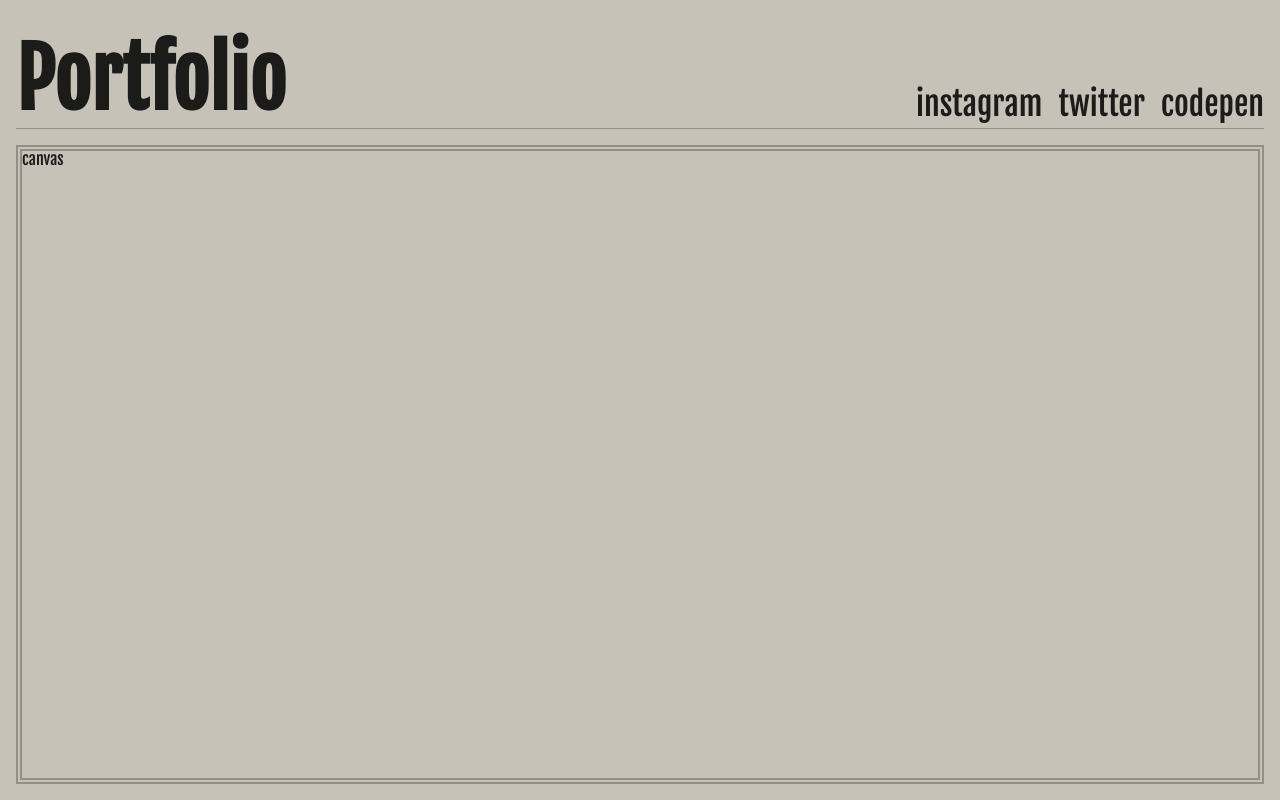
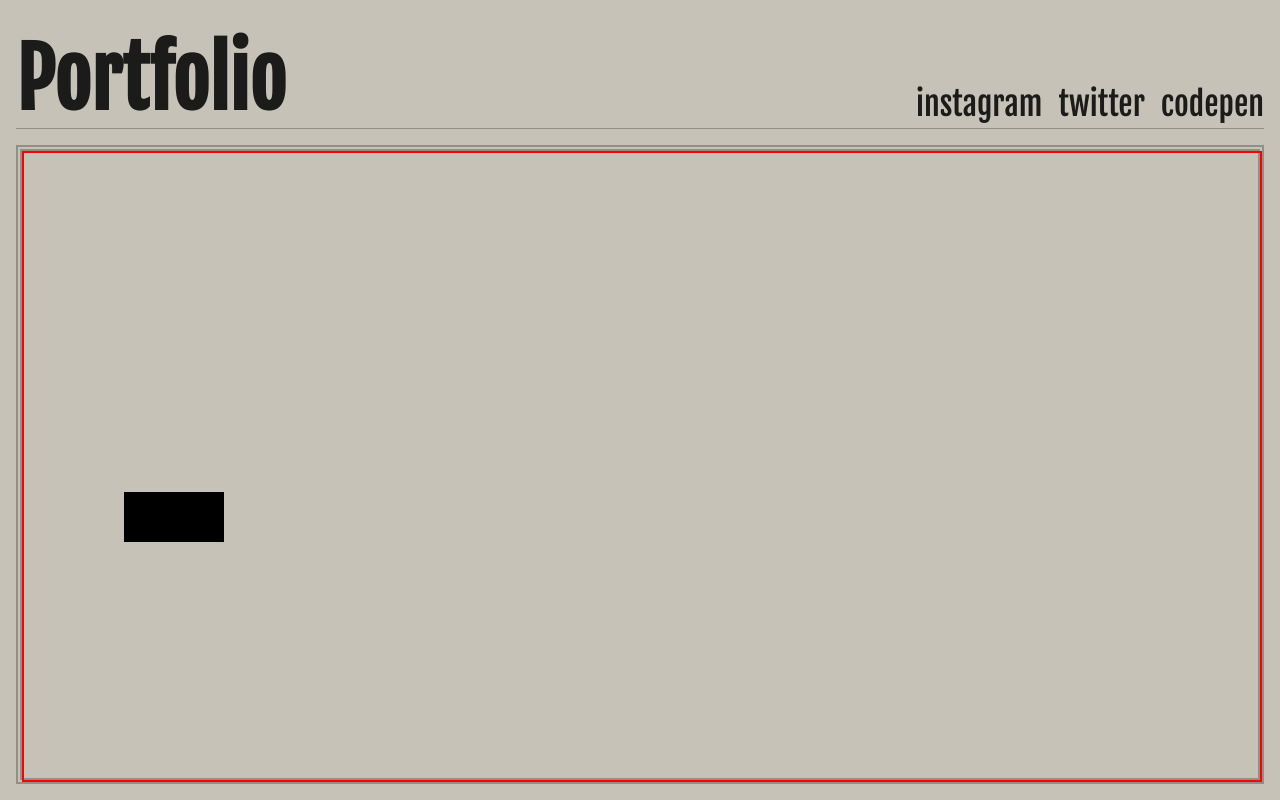
Before and after one commit to hyojinLee-git/react-vite-canvas, a React app: page / in a window 1280 px wide. Shown: the top 800 px of the page. Built offline with nearby package versions, Linux system fonts and the light colour scheme; the HTML template or start-up script is replaced by a standard one.

Commit message:
feat: add Nudake component

```diff
--- a/src/App.jsx
+++ b/src/App.jsx
@@ -1,4 +1,5 @@
 import ArrowImg from "./assets/arrow.svg";
+import Nudake from "./containers/Nudake";
 
 function App() {
     return (
@@ -14,7 +15,9 @@ function App() {
                         </ul>
                     </header>
                     <main>
-                        <div>canvas</div>
+                        <div>
+                            <Nudake />
+                        </div>
                     </main>
                 </section>
                 <section className="section-2">What is Lorem ipsum?</section>
--- /dev/null
+++ b/src/containers/Nudake/index.jsx
@@ -0,0 +1,46 @@
+import { useEffect, useRef } from "react";
+import "./style.css";
+
+const Nudake = () => {
+    const canvasRef = useRef(null);
+    useEffect(() => {
+        const canvas = canvasRef.current;
+        const canvasParent = canvas.parentNode;
+        const ctx = canvas.getContext("2d");
+
+        let canvasWidth, canvasHeight;
+
+        function resize() {
+            canvasWidth = canvasParent.clientWidth;
+            canvasHeight = canvasParent.clientHeight;
+            canvas.style.width = canvasWidth + "px";
+            canvas.style.hegith = canvasHeight + "px";
+            canvas.width = canvasWidth;
+            canvas.hegith = canvasHeight;
+        }
+
+        let frameId;
+
+        function frame() {
+            frameId = requestAnimationFrame(frame);
+
+            ctx.fillRect(100, 100, 100, 100);
+        }
+
+        window.addEventListener("resize", resize);
+        resize();
+        requestAnimationFrame(frame);
+
+        return () => {
+            window.removeEventListener("resize", resize);
+            cancelAnimationFrame(frameId);
+        };
+    }, []);
+    return (
+        <div className="nudake">
+            <canvas ref={canvasRef} />
+        </div>
+    );
+};
+
+export default Nudake;
--- /dev/null
+++ b/src/containers/Nudake/style.css
@@ -0,0 +1,13 @@
+.nudake {
+    width: 100%;
+    height: 100%;
+    display: flex;
+    justify-content: center;
+    align-items: center;
+    position: relative;
+    border: 2px solid red;
+}
+
+.nudake > canvas {
+    position: absolute;
+}
```
